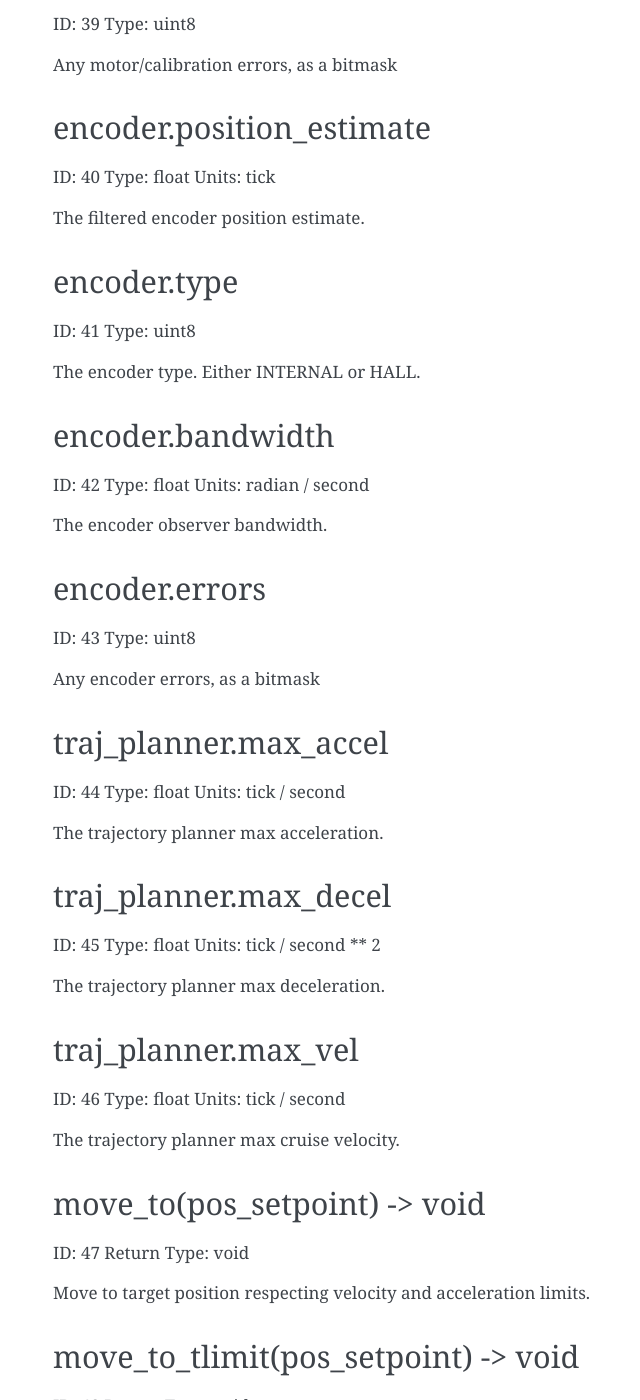
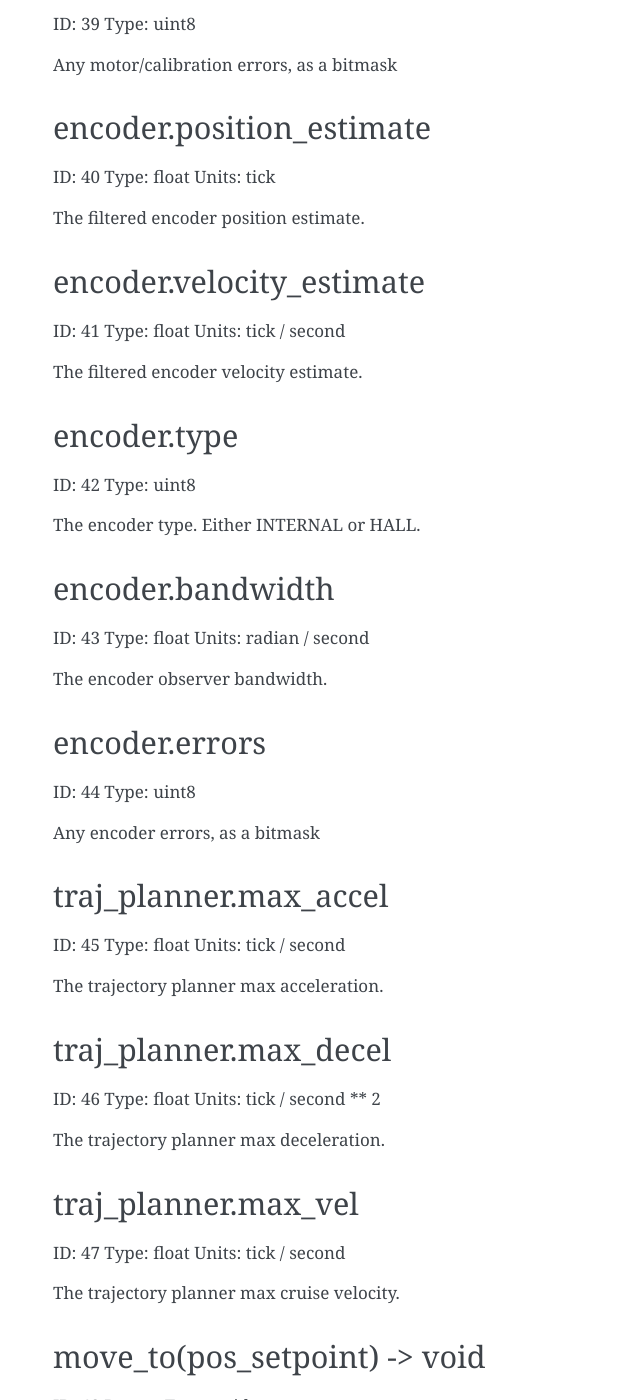
Before and after one commit to tinymovr/Tinymovr, a Sphinx documentation site: the page built from docs/protocol/reference.rst, in a window 1280 px wide and 1400 px high, scrolled down 6218 px. Shown: the whole window, without its empty margins (367-1007 px from the left). Built offline with Sphinx 7.4.7, drawn with Linux system fonts in a browser that asks for light colours; some of the changed text lies outside the part shown.

Commit message:
update spec

```diff
--- a/docs/protocol/reference.rst
+++ b/docs/protocol/reference.rst
@@ -421,10 +421,20 @@ Units: tick
 The filtered encoder position estimate.
 
 
+encoder.velocity_estimate
+-------------------------------------------------------------------
+
+ID: 41
+Type: float
+Units: tick / second
+
+The filtered encoder velocity estimate.
+
+
 encoder.type
 -------------------------------------------------------------------
 
-ID: 41
+ID: 42
 Type: uint8
 
 
```
Also changed, not shown: other parts of docs/protocol/reference.rst (+8 -8 lines), 2 other files.
